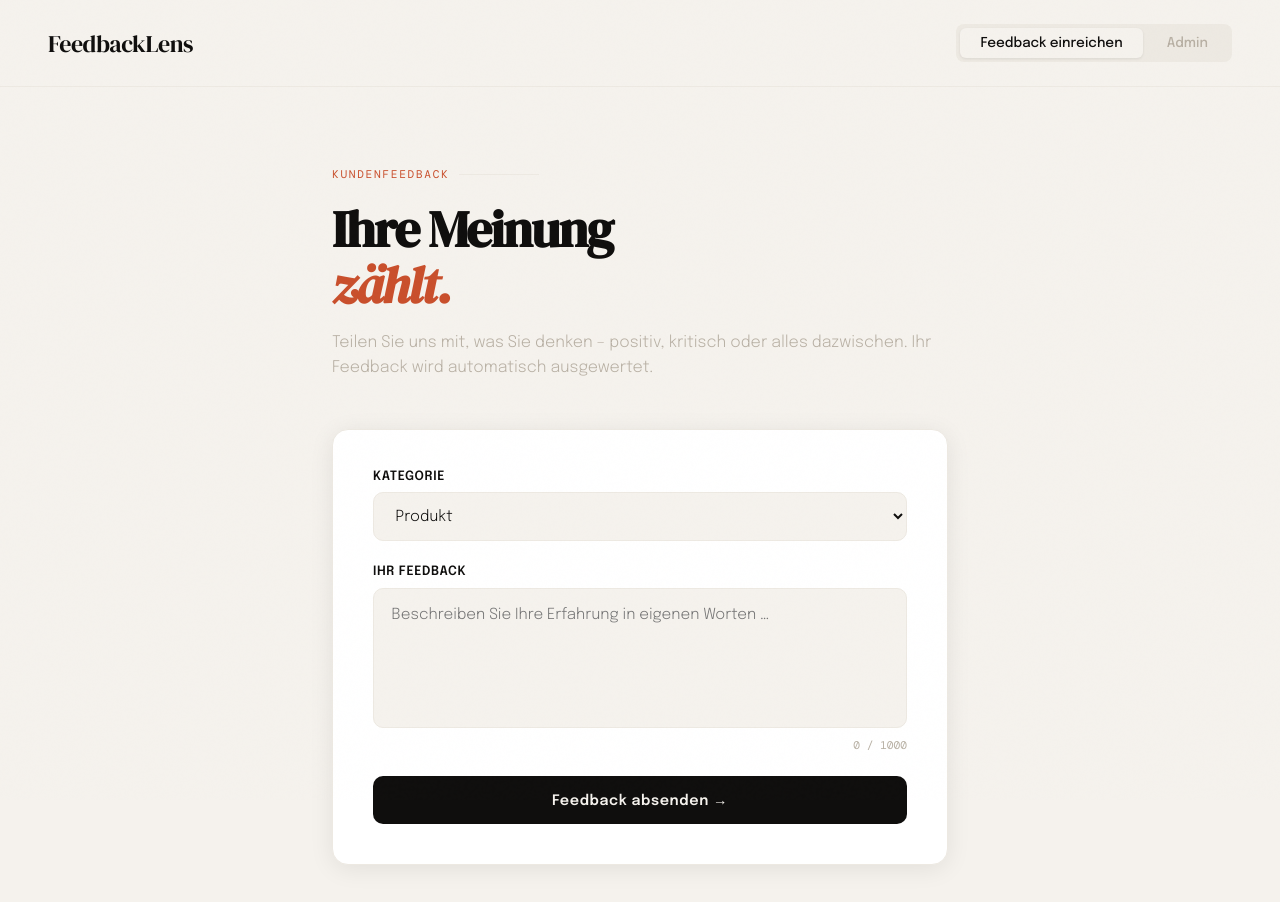
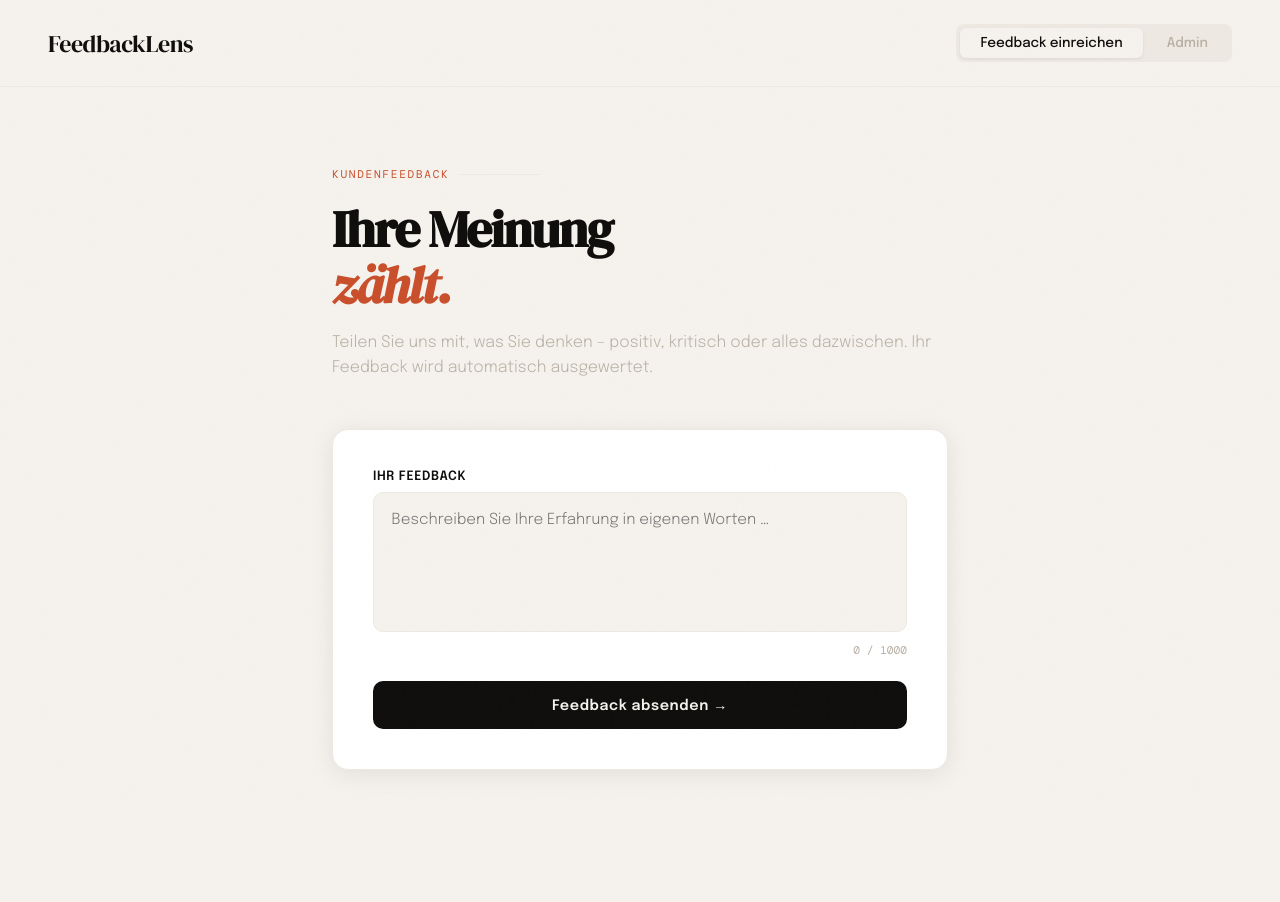
Before and after one commit to FeedbackLensOrganization/FeedbackLens-frontend, an Angular app: page / in a window 1280 px wide. Shown: the top 902 px of the page. After the commit the page ends 818 px from the top, so only its background shows below. Built offline with nearby package versions, Linux system fonts and the light colour scheme; a web font is replaced by a local one.

Commit message:
brauch ich nicht

```diff
--- a/src/app/features/public/feedback/feedback.html
+++ b/src/app/features/public/feedback/feedback.html
@@ -17,15 +17,6 @@
   </p>
 
   <form class="feedback-form" id="feedbackForm" onsubmit="return false;">
-    <div class="form-group">
-      <label for="category">Kategorie</label>
-      <select id="category">
-        <option value="Produkt">Produkt</option>
-        <option value="Support">Support</option>
-        <option value="Lieferung">Lieferung</option>
-        <option value="Allgemein">Allgemein</option>
-      </select>
-    </div>
     <div class="form-group">
       <label for="feedbackText">Ihr Feedback</label>
       <textarea
```
